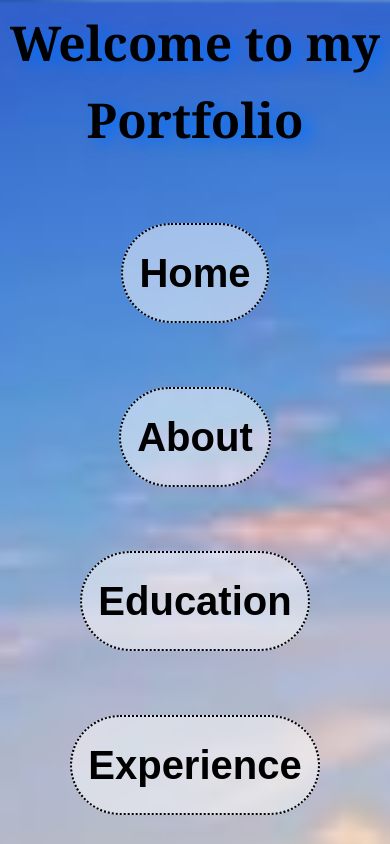
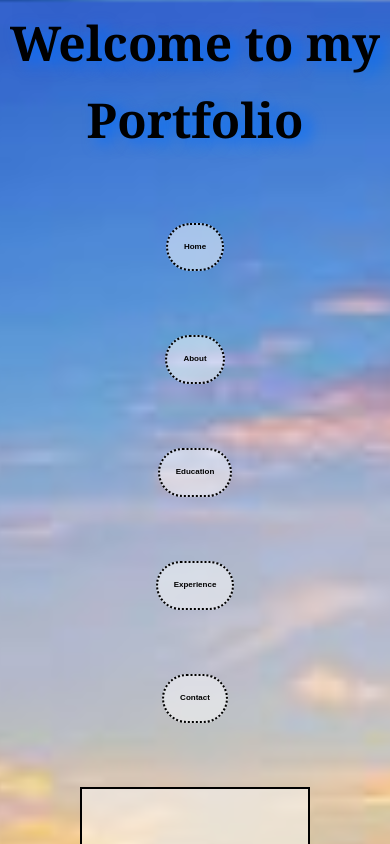
Before and after one commit to megan-huckabay/project, a React (Create React App) app: page /Contact in a window 390 px wide. Shown: the top 844 px of the page. Built offline with nearby package versions, Linux system fonts and the light colour scheme.

Commit message:
update media

```diff
--- a/src/Styles/Navigation.css
+++ b/src/Styles/Navigation.css
@@ -8,7 +8,7 @@
 
   /* Media query for screens with a maximum width of 768px and adjust for smaller screens */
   @media only screen and (max-width: 768px) {
-    font-size: 2.5rem; /* Decrease font size */
+    font-size: 0.5rem; /* Decrease font size */
     margin: 0.5rem; /* Reduce margin */
     padding: 0.5rem; /* Reduce padding */
   }
```
